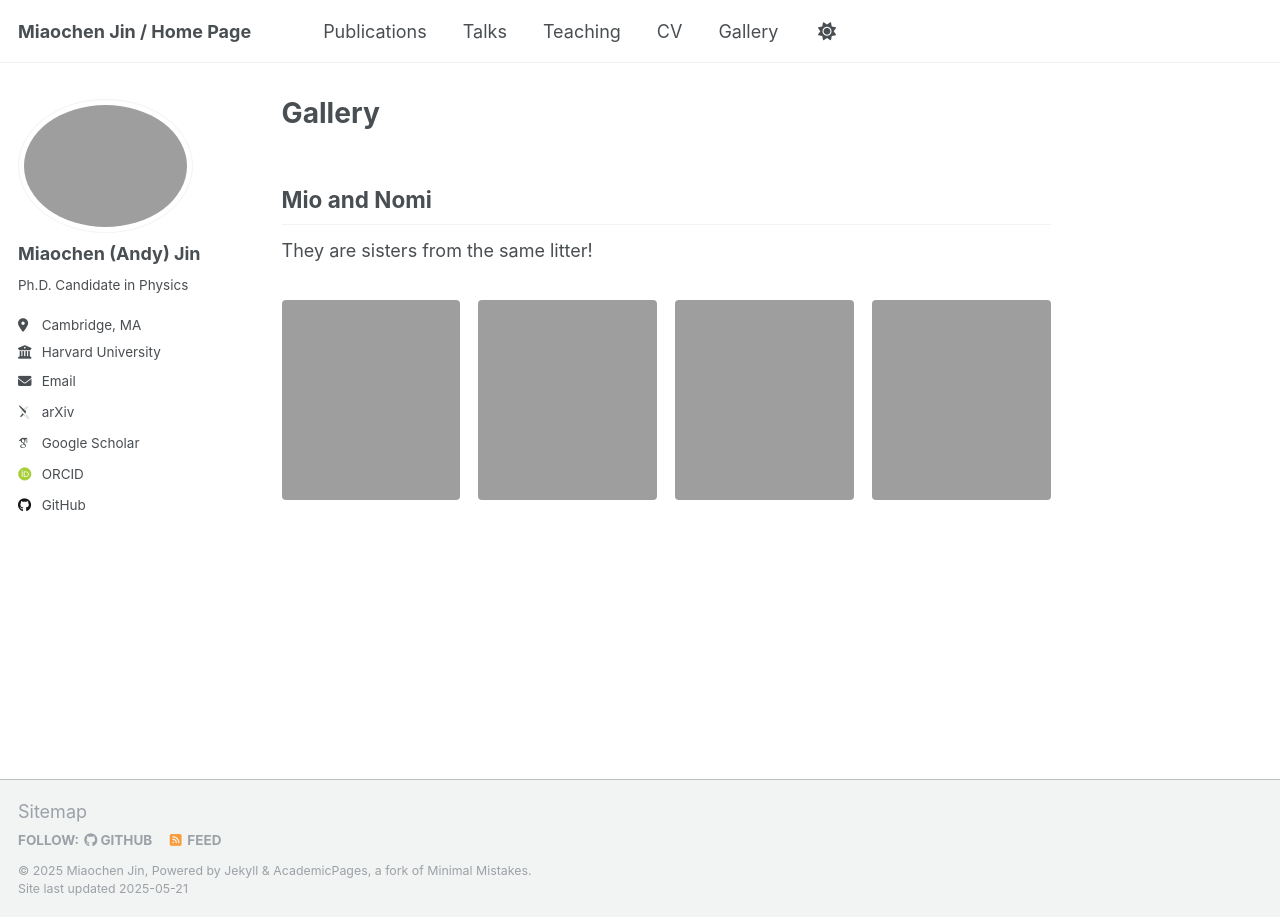
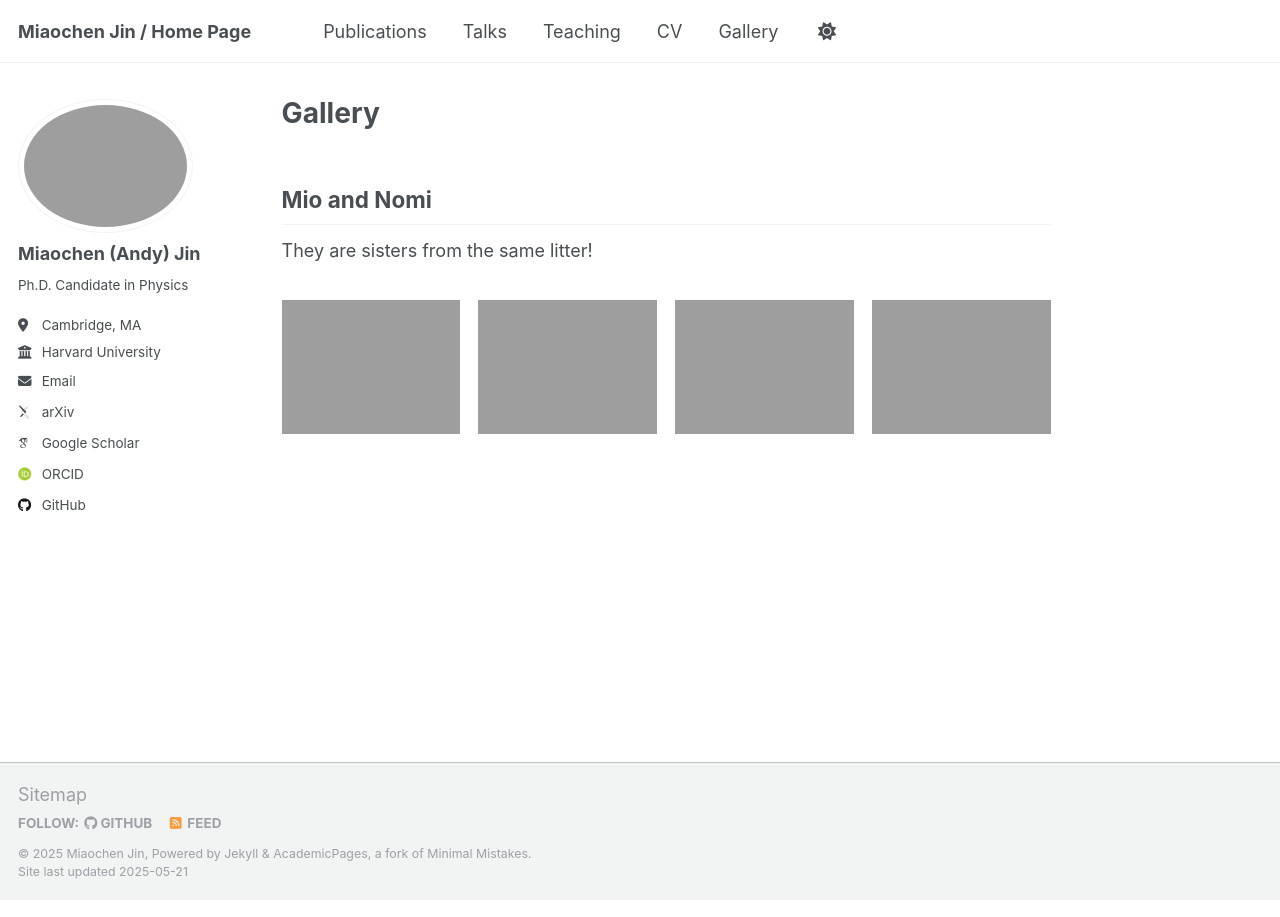
Before and after one commit to MiaochenJin/MiaochenJin.github.io, a Jekyll site: the page built from _pages/gallery.md, in a window 1280 px wide. Built offline with Jekyll 4.4.1, drawn with Linux system fonts in a browser that asks for light colours; some web fonts are replaced.

```diff
--- a/_pages/gallery.md
+++ b/_pages/gallery.md
@@ -12,14 +12,8 @@ author_profile: true
     grid-gap: 1rem;
     margin: 2rem 0;
   }
-  .gallery-grid figure {
-    margin: 0;
-    /* give every figure the same height */
-    height: 200px;
-    overflow: hidden;
-  }
   .gallery-grid img {
-    width: 100%;
+    width: auto;
     height: 100%;
     display: block;
   }
@@ -36,18 +30,8 @@ author_profile: true
 They are sisters from the same litter!
 
 <div class="gallery-grid">
-    <figure>
-        <img src="{{ base_path }}/images/gallery/Mio.jpeg" alt="This is Mio">
-        <figcaption>This is Mio</figcaption>
-    </figure>
-    <figure>
-        <img src="{{ base_path }}/images/gallery/Nomi.jpeg" alt="This is Nomi">
-        <figcaption>This is Nomi</figcaption>
-    </figure>
-    <figure>
-        <img src="{{ base_path }}/images/gallery/Both1.jpeg" alt="">
-    </figure>
-    <figure>
-        <img src="{{ base_path }}/images/gallery/Both2.jpeg" alt="">
-    </figure>
+    <img src="{{ base_path }}/images/gallery/Mio.jpeg" alt="This is Mio">
+    <img src="{{ base_path }}/images/gallery/Nomi.jpeg" alt="This is Nomi">
+    <img src="{{ base_path }}/images/gallery/Both1.jpeg" alt="">
+    <img src="{{ base_path }}/images/gallery/Both2.jpeg" alt="">
 </div>
```
Also changed, not shown: _talks/tevpa2024.md (+1 -1 lines).
